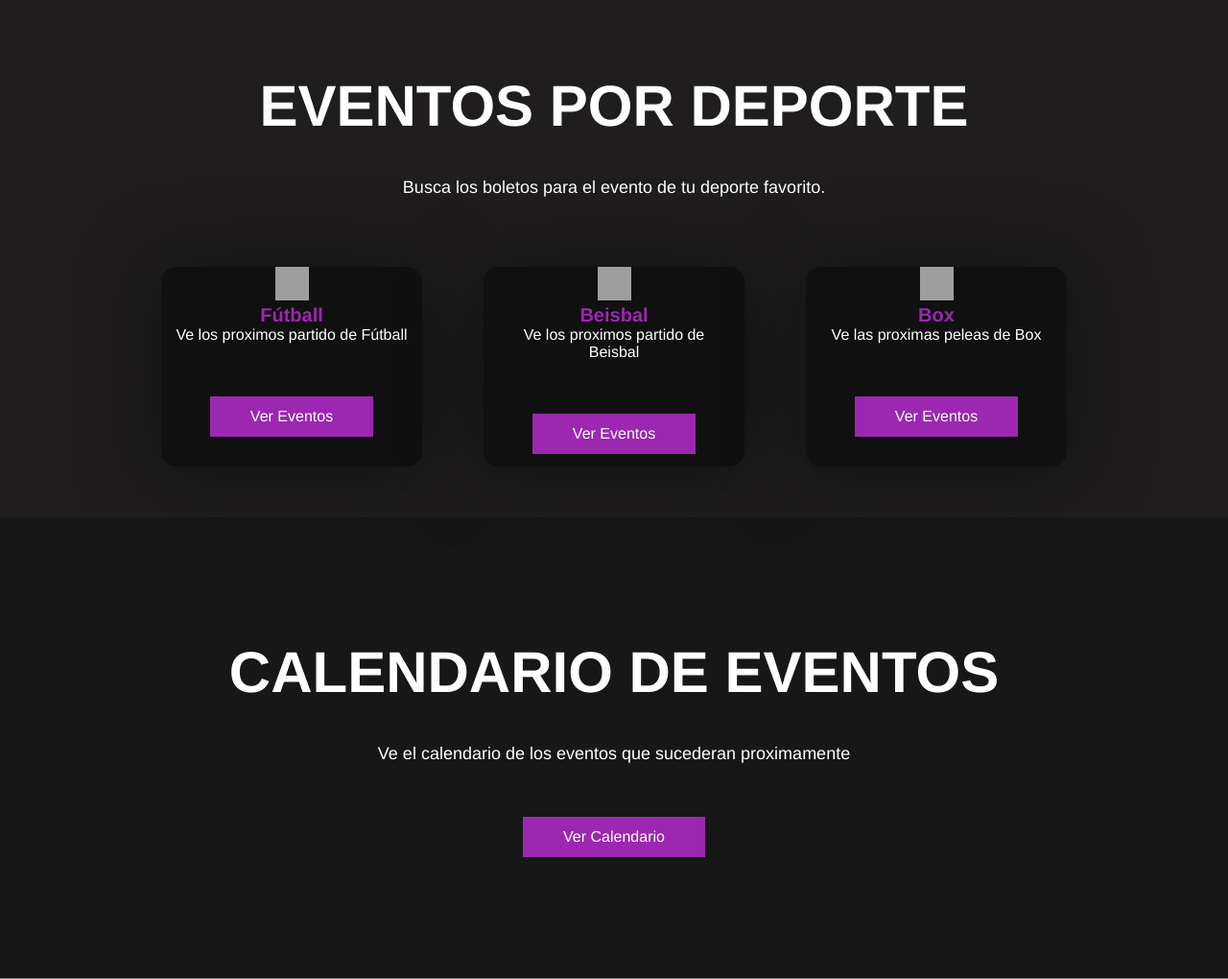
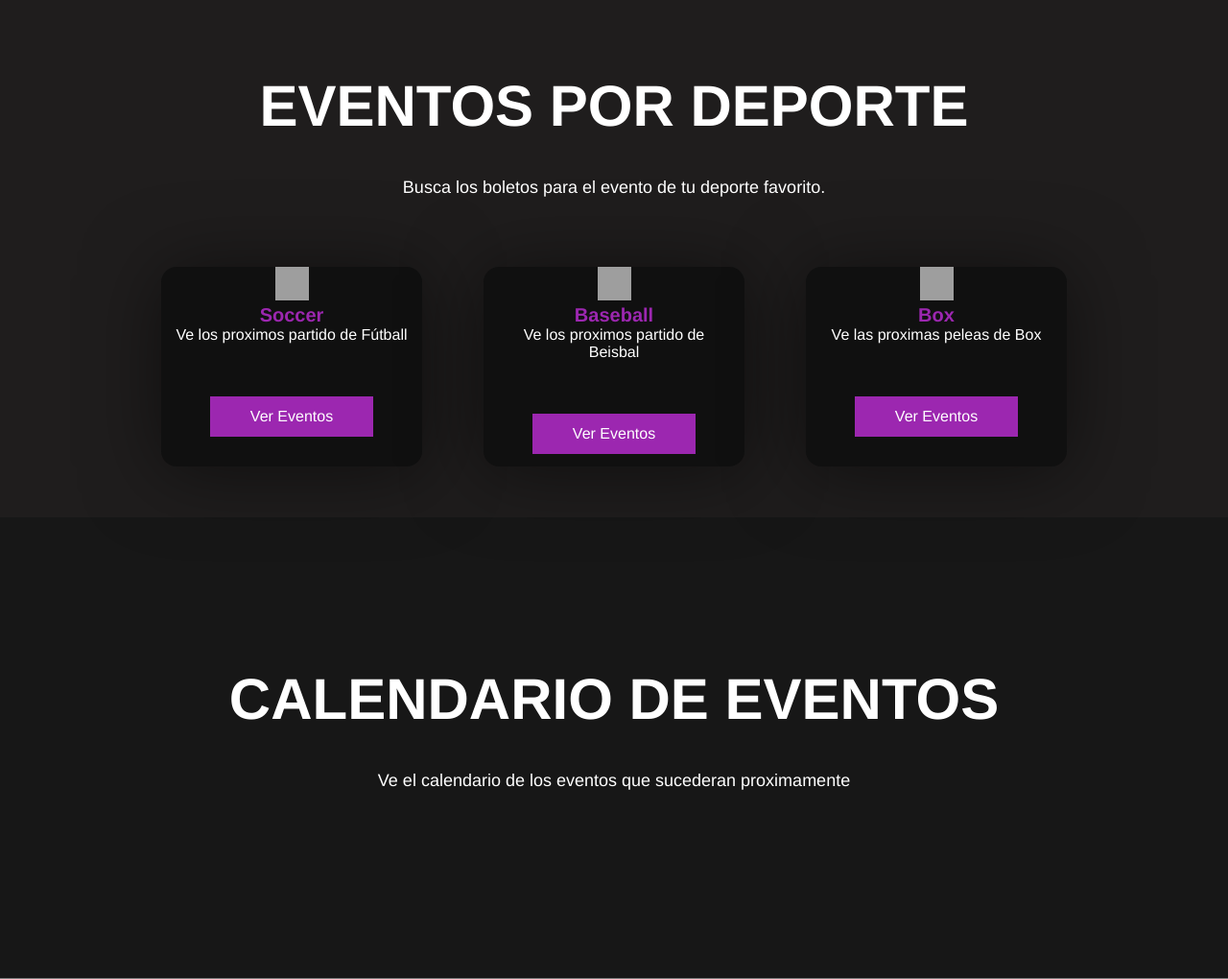
Before and after one commit to Gabrielsalom08/Rea_Tec, a Flask app: page / in a window 1280 px wide. Shown: the part 481-1501 px from the top of the page at 96% size. Run offline with Flask 2, Linux system fonts and the light colour scheme; grey boxes are pictures that could not be loaded.

Commit message:
Update index.html

```diff
--- a/templates/index.html
+++ b/templates/index.html
@@ -36,14 +36,14 @@
         <div class="box-container">
             <div class="box">
                 <img src="https://images.vexels.com/media/users/3/146850/isolated/preview/b314541f49ce483dd4c47d0142a47f77-icono-de-la-pelota-de-f-tbol-cl--sico-by-vexels.png" alt="Box_icono" style="float:center;width:35px;height:35px;">
-                <h3>Fútball </h3>
+                <h3>Soccer </h3>
                 <p>Ve los proximos partido de Fútball</p>
                 <a href="#" class="btn">Ver Eventos</a>
 
             </div>
             <div class="box">
                 <img src="https://thumbs.dreamstime.com/b/pelota-de-b%C3%A9isbol-cruzado-peros-y-icono-contorno-grueso-editable-con-dise%C3%B1o-relleno-color-ilustraci%C3%B3n-vectorial-213730064.jpg" alt="beisbal_icono" style="float:center;width:35px;height:35px;">
-                <h3>Beisbal </h3>
+                <h3>Baseball </h3>
                 <p>Ve los proximos partido de Beisbal</p>
                 <a href="#" class="btn">Ver Eventos</a>
 
@@ -61,7 +61,6 @@
    <section class="content about">
     <h2 class="Title">Calendario de eventos</h2>
     <p>Ve el calendario de los eventos que sucederan proximamente</p>
-    <a href="#" class="btn">Ver Calendario</a>
    </section>
    <section class="content price">
 
```
